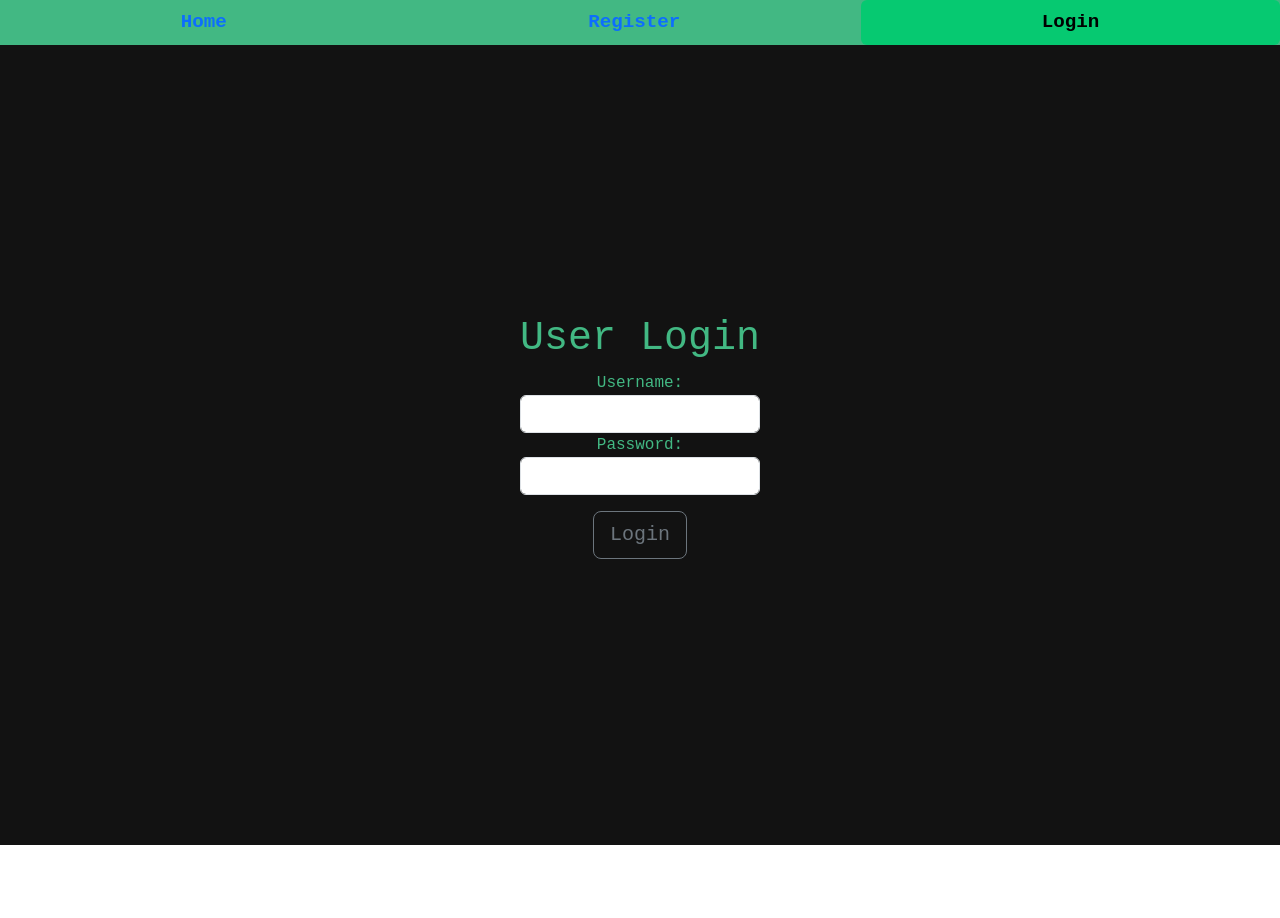
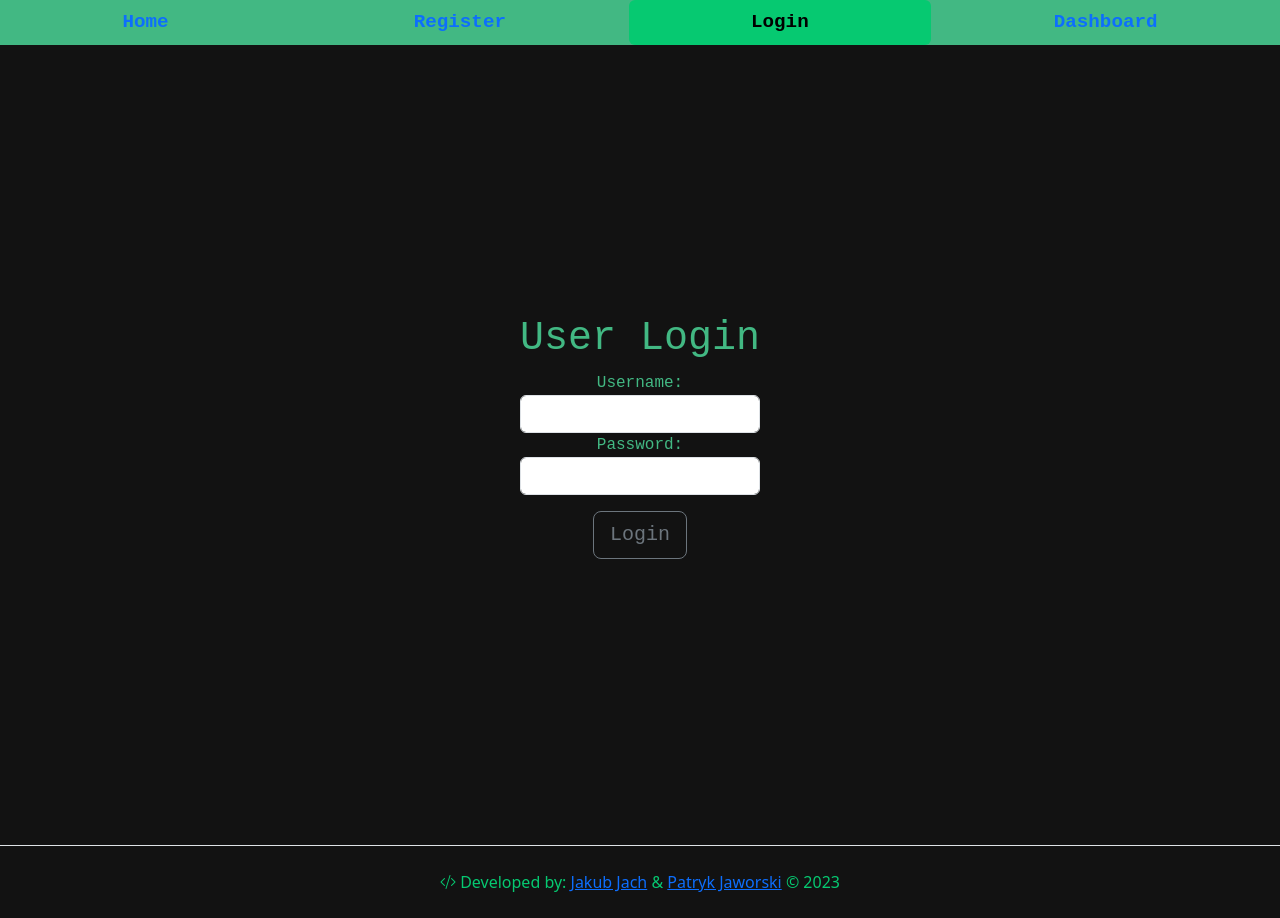
Before and after one commit to Kubalak/BAI_PRO, a Vue app in the folder frontend/: page /#/login in a window 1280 px wide. Before the commit the page ends 845 px from the top, so only its background shows below. Built offline with nearby package versions, Linux system fonts and the light colour scheme; no server answers; what vue-cookies would draw is missing.

Commit message:
Dodanie globalnego paska nawigacji. Poprawki użycia tokenu CSRF

```diff
--- a/frontend/src/App.vue
+++ b/frontend/src/App.vue
@@ -1,32 +1,50 @@
 <script setup>
-
+import Footer from './components/Footer.vue';
 </script>
 
 <template>
   <div>
+    <div>
+      <ul class="nav nav-pills nav-fill nav-css">
+        <li class="nav-item">
+          <router-link to="/" class="nav-link" active-class="active"><i></i>Home</router-link>
+        </li>
+        <li class="nav-item">
+          <router-link to="/register" class="nav-link" active-class="active"><i></i>Register</router-link>
+        </li>
+        <li class="nav-item">
+          <router-link to="/login" class="nav-link" active-class="active"><i></i>Login</router-link>
+        </li>
+        <li class="nav-item">
+          <router-link to="/dashboard" class="nav-link" active-class="active"><i></i>Dashboard</router-link>
+        </li>
+      </ul>
+    </div>
     <router-view></router-view>
+    <Footer></Footer>
   </div>
 </template>
 
 <script>
 
 import api from './getAxios';
-  export default {
-    name: "App",
-    /*
-     //TODO: Sprawdzić czy faktycznie działą
-     mounted() {
-      api.get('main/islogin/')
+export default {
+  name: "App",
+
+  //TODO: Sprawdzić czy faktycznie działą
+  mounted() {
+    console.log()
+    api.get('main/islogin/')
       .then(response => {
         return response.data
       })
       .then(data => {
-        if(!data.authenticated)
+        if (!data.authenticated && this.$route.path != '/login')
           this.$router.push('/login')
       })
       .catch(error => {
         console.error(error)
       })
-    } */
   }
+}
 </script>
--- a/frontend/src/assets/main.css
+++ b/frontend/src/assets/main.css
@@ -22,3 +22,8 @@
   background-color: #06c971 !important; /* Change this to your desired background color */
   color: black !important; /* Change this to your desired text color */
 }
+
+.footer{
+  background-color: #121212;
+  color: #06c971;
+}
--- /dev/null
+++ b/frontend/src/components/Footer.vue
@@ -0,0 +1,11 @@
+<template>
+    <footer class="footer border-top min-h-100 p-4 text-center mb-0">
+        <i class="bi bi-code-slash"></i> Developed by: <a href="https://github.com/Kubalak" target="blank">Jakub Jach</a>&nbsp;&&nbsp;<a href="https://github.com/patrykjawor" target="blank">Patryk Jaworski</a> &copy; 2023
+    </footer>
+</template>
+
+<script>
+    export default {
+        name: "Footer"
+    }
+</script>
--- a/frontend/src/pages/Login.vue
+++ b/frontend/src/pages/Login.vue
@@ -1,18 +1,4 @@
 <template>
-<div>
-    <ul class="nav nav-pills nav-fill nav-css">
-      <li class="nav-item" >
-        <router-link to="/" class="nav-link" active-class="active"><i></i>Home</router-link>
-      </li>
-      <li class="nav-item">
-        <router-link to="/register" class="nav-link" active-class="active"><i></i>Register</router-link>
-      </li>
-      <li class="nav-item">
-        <router-link to="/login" class="nav-link" active-class="active"><i></i>Login</router-link>
-      </li>
-    </ul>
-</div>
-
     <div class="d-flex justify-content-center align-items-center text-center vh-100 registerForm">
     <form @submit.prevent="submitForm" class="container-mt5">
         <h1>User Login</h1>
--- a/frontend/src/pages/Register.vue
+++ b/frontend/src/pages/Register.vue
@@ -1,18 +1,4 @@
 <template>
-<div>
-    <ul class="nav nav-pills nav-fill nav-css">
-      <li class="nav-item">
-        <router-link to="/" class="nav-link" active-class="active">Home</router-link>
-      </li>
-      <li class="nav-item">
-        <router-link to="/register" class="nav-link" active-class="active">Register</router-link>
-      </li>
-      <li class="nav-item">
-        <router-link to="/login" class="nav-link" active-class="active">Login</router-link>
-      </li>
-    </ul>
-</div>
-
 <div class="d-flex justify-content-center align-items-center text-center min-vh-100 registerForm">
 <form @submit.prevent="submitForm" class="container-mt5">
     <h1>User Register</h1>
```
Also changed, not shown: 1 other file (tests, documents, lock files or other folders).
